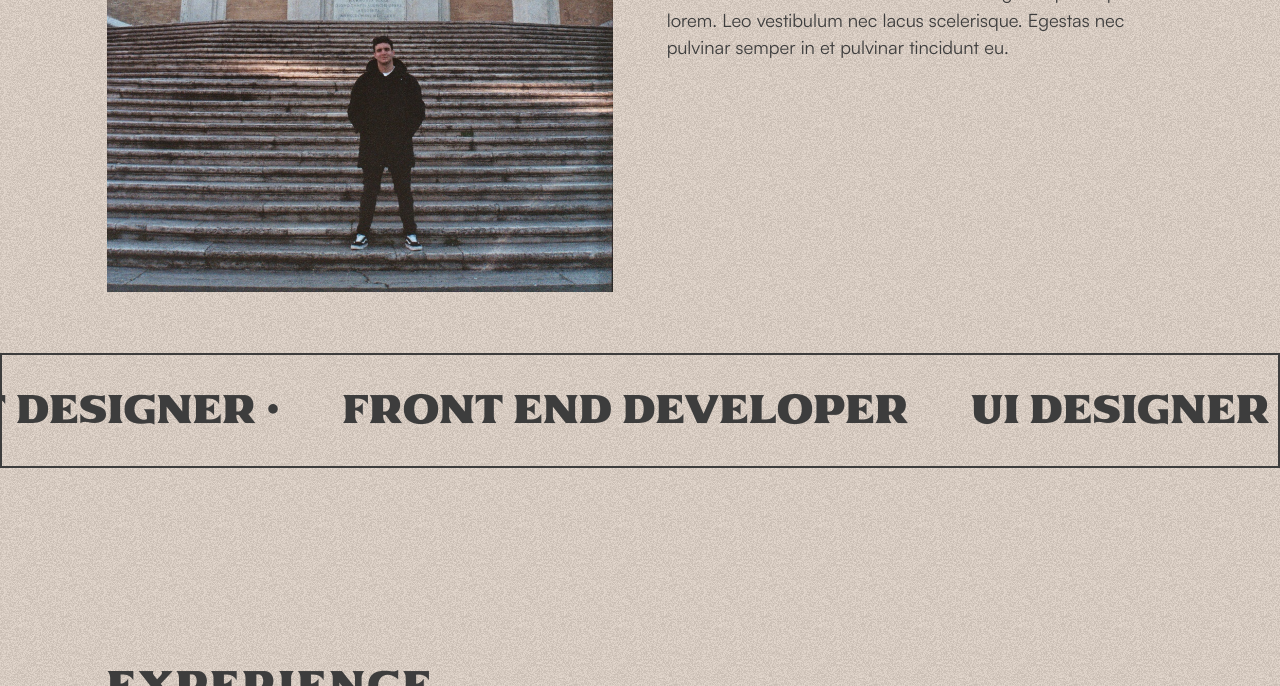
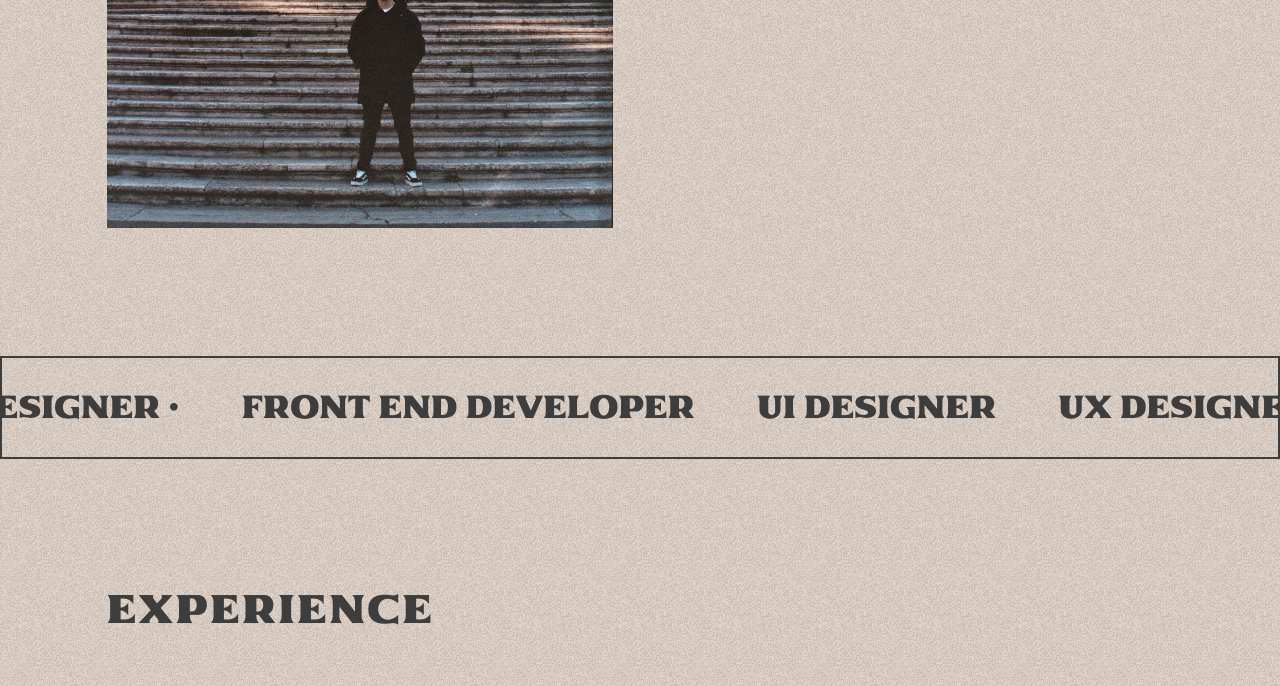
Before and after one commit to LucasUlibarri/PF-Portfolio-LucasUlibarri, a plain HTML site: page pages/about.html in a window 1280 px wide. Shown: the part 332-1018 px from the top of the page. Drawn offline with nearby package versions, Linux system fonts and the light colour scheme.

Commit message:
[M] Correciones en el hero image antes de modificar a la siguiente branch

```diff
--- a/styles/style.css
+++ b/styles/style.css
@@ -146,6 +146,9 @@ header{
 .home--hero{
     padding: 5% 5% 10%;
 }
+.hero:not(.home--hero){
+    margin: 5% auto;
+}
 .hero h1{
     line-height: 105%;
     letter-spacing: .15rem;
@@ -238,7 +241,7 @@ footer h4{
     font-family: var(--titles-type);
     color: var(--secondary-color);
     padding-left: 5%;
-    font-size: 2.5rem;
+    font-size: 2rem;
     list-style: none;
     flex-shrink: 0;
 }
```
Also changed, not shown: 1 other file.
